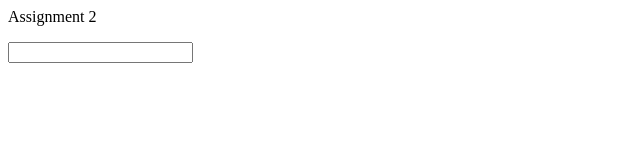
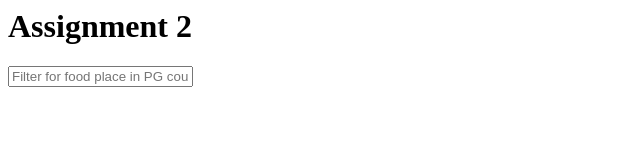
Before and after one commit to lit95/INST377Assignment2, a website: page public/index.html in a window 1280 px wide. Shown: the whole page, without its empty margins (0-640 px from the left). Drawn offline with Linux system fonts and the light colour scheme.

Commit message:
Update index.html
Co-Authored-By: jsong09 <70549697+jsong09@users.noreply.github.com>
Co-Authored-By: lit95 <25183657+lit95@users.noreply.github.com>

```diff
--- a/public/index.html
+++ b/public/index.html
@@ -6,9 +6,27 @@
     <title>Document</title>
 </head>
 <body>
-    <p>Assignment 2</p>
+    <div class="container">
+        <div class="individual_output">
+            <div class="dropDownColumn">
+                <!--for CSS purposes
+                    magin-top = 10%
+                    bottom = 10%
+                    -->
+                <h1>Assignment 2</h1>
+                <input type="text" class="textInput"
+                    placeholder="Filter for food place in PG county">
+                </input>
+                <div id="navigationContainer">
+                    <ul class="suggestions">
 
-    <input type="text" class="textInput" placeholder=""></input>
+                    </ul> <!--<ul class="suggestions">-->
+                </div><!--end <div class="navigationContainer">-->
+            </div> <!--end <div class="dropDownColumn">-->
+        </div> <!--end <div class="individual_output">-->
+    </div> <!--end <div class="container">-->
+
+
     <script src="script.js"></script>
 </body>
 </html>
```
